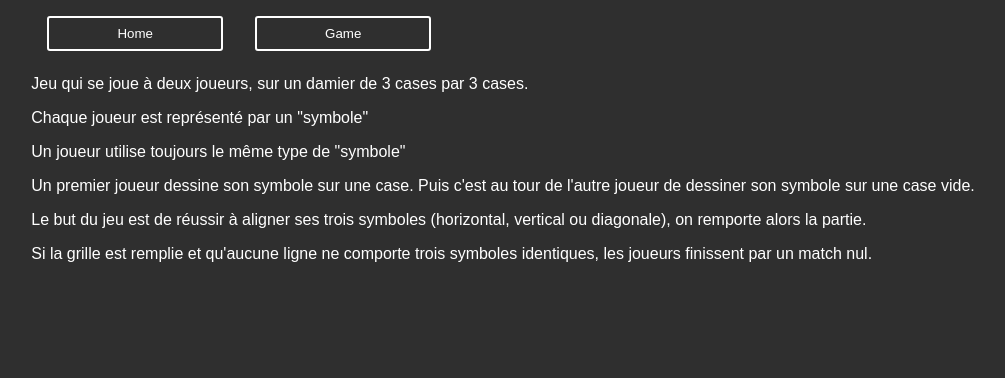
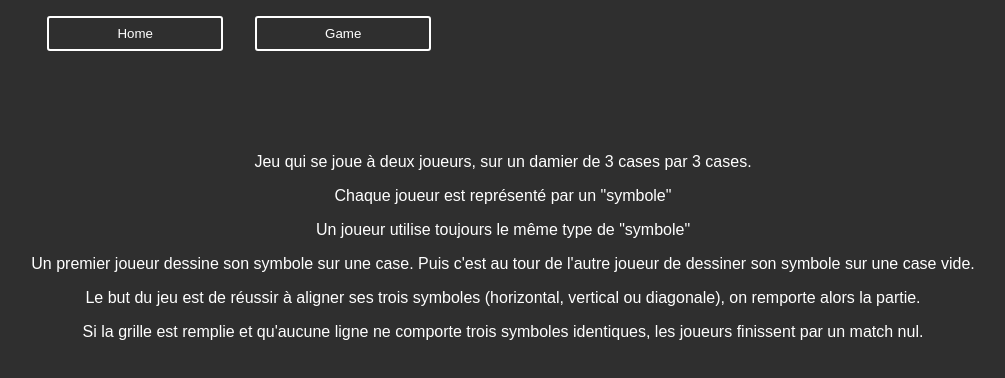
Before and after one commit to remyzer/morpion, a Vue app: page / in a window 1280 px wide. Shown: the top 378 px of the page, without its empty margins (137-1142 px from the left). Built offline with nearby package versions, Linux system fonts and the light colour scheme.

Commit message:
Modified read me, and added docstrings for the functions

```diff
--- a/src/App.vue
+++ b/src/App.vue
@@ -1,11 +1,9 @@
 <template>
-  <header>
-    <div id="navBlock">
+  <header id="navBlock">
       <nav>
        <RouterLink to="/"> <button>Home</button></RouterLink>
        <RouterLink to="/game"> <button>Game </button></RouterLink>
       </nav>
-    </div>
   </header>
   <main>
     <RouterView/>
--- a/src/assets/main.css
+++ b/src/assets/main.css
@@ -1,6 +1,11 @@
 #app {
   margin: 0 auto;
 }
+
+.content{
+  margin-top: 10%;
+}
+
 header{
   height: 100%;
 }
@@ -67,6 +72,7 @@ button:focus {
 p {
   color: white;
   font-family: sans-serif;
+  text-align: center;
 }
 
 @media (max-width: 1064px) {
--- a/src/components/Home.vue
+++ b/src/components/Home.vue
@@ -1,5 +1,5 @@
 <template>
-<div>
+<div class="content">
   <p>Jeu qui se joue à deux joueurs, sur un damier de 3 cases par 3 cases.</p>
   <p>Chaque joueur est représenté par un "symbole"</p>
   <p>Un joueur utilise toujours le même type de "symbole"</p>
@@ -8,9 +8,3 @@
   <p>Si la grille est remplie et qu'aucune ligne ne comporte trois symboles identiques, les joueurs finissent par un match nul.</p>
 </div>
 </template>
-
-<script>
-export default {
-  name: "Home"
-}
-</script>
--- a/src/components/MainGame.vue
+++ b/src/components/MainGame.vue
@@ -19,6 +19,11 @@ export default  {
     }
   },
   methods: {
+    /**
+     * Return the values of the first element in the list if the selected element is null.
+     * Else return the selected element to prevent clicking on the same cell.
+     * @param {string} selectedElement
+     */
    play: function(selectedElement){
       if(selectedElement == null){
         return this.list.shift();
@@ -27,6 +32,9 @@ export default  {
         return selectedElement;
       }
    },
+   /**
+    * Checks every winning condition and call the method endGame or set the property isDraw if the game is a draw.
+    */
    checkIfWinner: function(){
       if(this.cell1 === this.cell2 && this.cell2 === this.cell3 && this.cell1 != null){
 
@@ -56,11 +64,20 @@ export default  {
         this.isDraw = true;
       }
    },
+   /**
+    * This function is called when a winning condition has been triggered.
+    * The parameter is the value of one cell, it's used to define the winningSymbol.
+    * This function set the list to an empty list so it's not possible to put symbols in the cells
+    * @param {string} winningSymbol
+    */
    endGame: function(winningSymbol){
       this.list = [];
       this.isFinished = true;
       this.winningSymbol = winningSymbol;
    },
+   /**
+    * This function is called when the user click on the reset button.
+    */
    resetGame: function(){
       this.list = ["X", "O", "X", "O", "X", "O", "X", "O", "X"];
       this.winningSymbol = null;
@@ -81,7 +98,7 @@ export default  {
 </script>
 
 <template>
-  <div id="content">
+  <div class="content">
     <div class="grid">
       <div class="row">
         <div class="cell" v-on:click="cell1 = play(cell1), checkIfWinner()"><p class="cellText">{{cell1}}</p></div>
```
Also changed, not shown: 1 other file (tests, documents, lock files or other folders).
